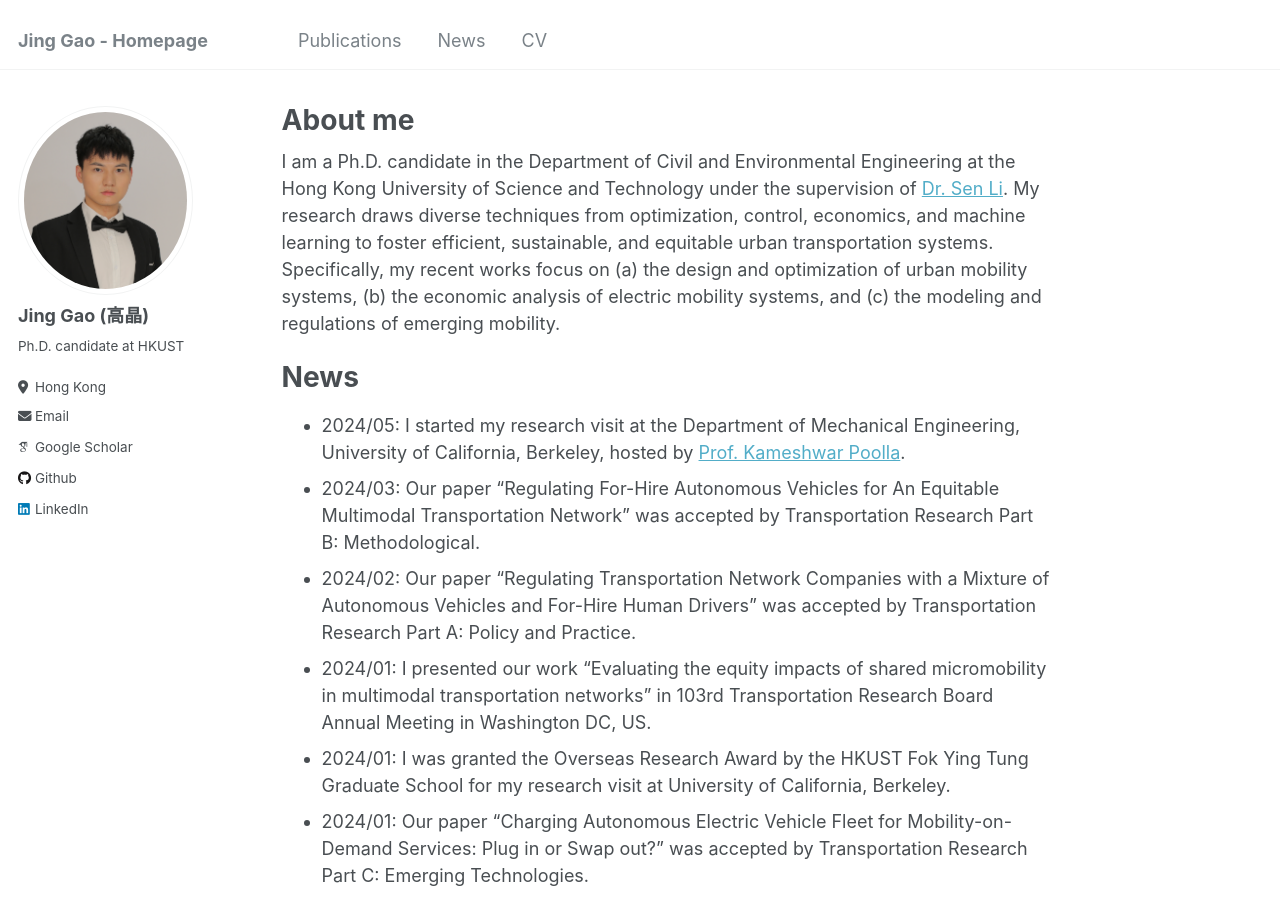
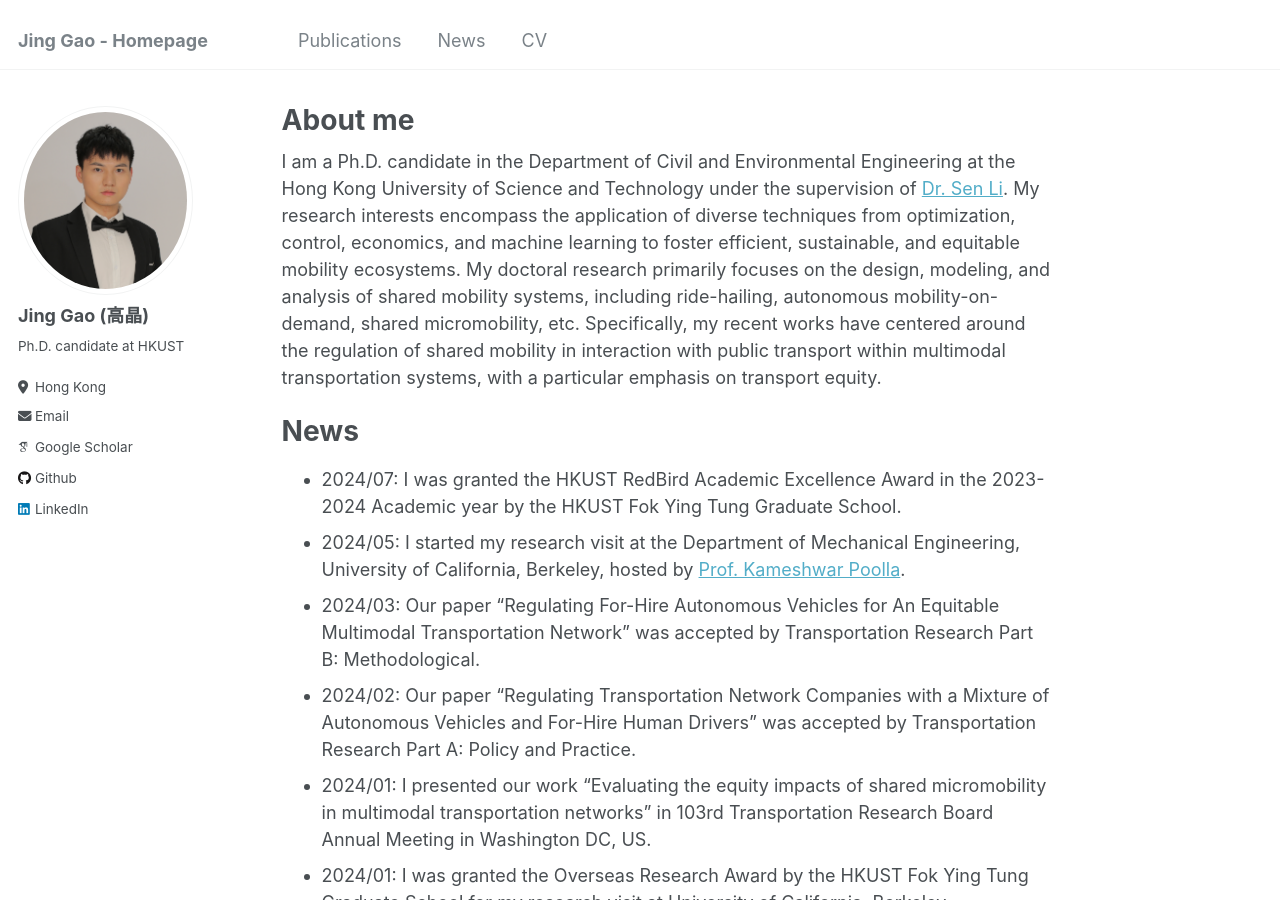
Before and after one commit to jgaoax/jgaoax.github.io, a Jekyll site: the page built from _pages/about.md, in a window 1280 px wide and 900 px high. Built offline with Jekyll 4.4.1, drawn with Linux system fonts in a browser that asks for light colours; some web fonts are replaced.

Commit message:
Update about.md

```diff
--- a/_pages/about.md
+++ b/_pages/about.md
@@ -7,10 +7,11 @@ redirect_from:
   - /about.html
 ---
 
-I am a Ph.D. candidate in the Department of Civil and Environmental Engineering at the Hong Kong University of Science and Technology under the supervision of [Dr. Sen Li](https://www.smartcityhkust.com/). My research draws diverse techniques from optimization, control, economics, and machine learning to foster efficient, sustainable, and equitable urban transportation systems. Specifically, my recent works focus on (a) the design and optimization of urban mobility systems, (b) the economic analysis of electric mobility systems, and (c) the modeling and regulations of emerging mobility.
+I am a Ph.D. candidate in the Department of Civil and Environmental Engineering at the Hong Kong University of Science and Technology under the supervision of [Dr. Sen Li](https://www.smartcityhkust.com/). My research interests encompass the application of diverse techniques from optimization, control, economics, and machine learning to foster efficient, sustainable, and equitable mobility ecosystems. My doctoral research primarily focuses on the design, modeling, and analysis of shared mobility systems, including ride-hailing, autonomous mobility-on-demand, shared micromobility, etc. Specifically, my recent works have centered around the regulation of shared mobility in interaction with public transport within multimodal transportation systems, with a particular emphasis on transport equity.
 
 News
 ======
+* 2024/07: I was granted the HKUST RedBird Academic Excellence Award in the 2023-2024 Academic year by the HKUST Fok Ying Tung Graduate School.
 * 2024/05: I started my research visit at the Department of Mechanical Engineering, University of California, Berkeley, hosted by [Prof. Kameshwar Poolla](https://www2.eecs.berkeley.edu/Faculty/Homepages/poolla.html).
 * 2024/03: Our paper "Regulating For-Hire Autonomous Vehicles for An Equitable Multimodal Transportation Network" was accepted by Transportation Research Part B: Methodological.
 * 2024/02: Our paper "Regulating Transportation Network Companies with a Mixture of Autonomous Vehicles and For-Hire Human Drivers" was accepted by Transportation Research Part A: Policy and Practice.
```
